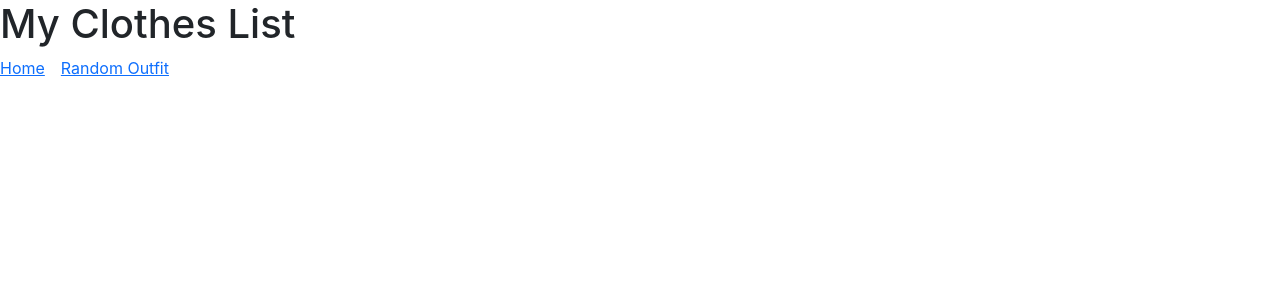
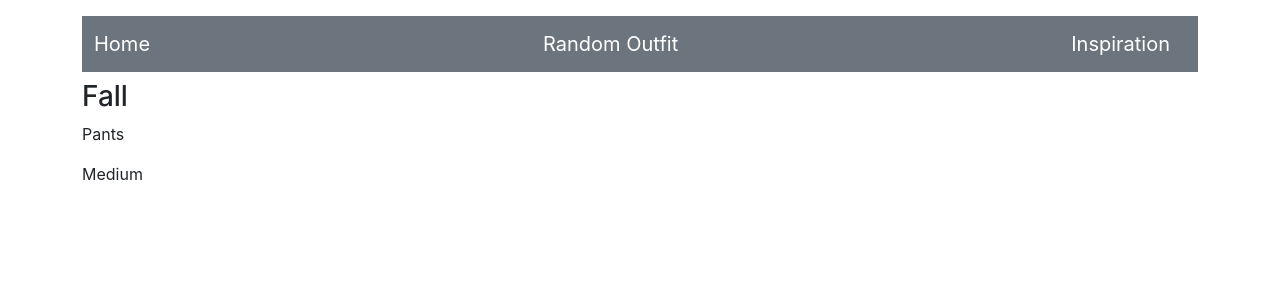
Before and after one commit to brittanykarite/clothing-portfolio-project, a React (Create React App) app: page /inspiration/1 in a window 1280 px wide. Shown: the top 300 px of the page. Built offline with nearby package versions, Linux system fonts and the light colour scheme.

Commit message:
add pages, filtering, navbar for Project Week 2

```diff
--- a/package.json
+++ b/package.json
@@ -11,6 +11,7 @@
     "react-dom": "^18.2.0",
     "react-router-dom": "^6.14.1",
     "react-scripts": "5.0.1",
+    "reactstrap": "^9.2.0",
     "web-vitals": "^2.1.4"
   },
   "scripts": {
--- a/src/App.js
+++ b/src/App.js
@@ -1,23 +1,31 @@
-import { useState } from 'react'
-import HomePage from './components/HomePage'
-import OutfitPage from './components/OutfitPage'
-import { TEST_CLOTHES } from './TEST_CLOTHES'
-// import ClothesCard from './components/ClothesCard'
-import { Link, Route, Routes } from 'react-router-dom'
+import { useState } from 'react';
+import HomePage from './components/HomePage';
+import OutfitPage from './components/OutfitPage';
+import { TEST_CLOTHES } from './TEST_CLOTHES';
+import { Link, Route, Routes } from 'react-router-dom';
+import InspirationPage from './components/InspirationPage';
+import { Container, Navbar, NavbarBrand } from 'reactstrap';
 
 function App() {
-  const [clothesList, setClothesList] = useState( TEST_CLOTHES )
+  const [clothesList, setClothesList] = useState(TEST_CLOTHES)
 
   return (
     <div>
-        <h1>My Clothes List</h1>
-        <Link to='/' className='btn-link me-3'>Home</Link>
-        <Link to='/random' className='btn-link'>Random Outfit</Link>
-        <Routes>
-          <Route path='/' element={ <HomePage clothesList={clothesList} /> } />
-          <Route path='/random' element={ <OutfitPage clothesList={clothesList} /> } />
-        </Routes>
-    </div>
+      <Container>
+      <Navbar className='my-2 mt-3' color='secondary' dark>
+        <NavbarBrand tag={Link} to='/'>Home</NavbarBrand>
+        <NavbarBrand tag={Link} to='/random'>Random Outfit</NavbarBrand>
+        <NavbarBrand tag={Link} to='/inspiration/:inspirationId'>Inspiration</NavbarBrand>
+      </Navbar>
+      </Container>
+      <Container>
+      <Routes>
+        <Route path='/' element={<HomePage clothesList={clothesList} />} />
+        <Route path='/random' element={<OutfitPage clothesList={clothesList} />} />
+        <Route path='/inspiration/:inspirationId' element={<InspirationPage clothesList={clothesList} />} />
+      </Routes>
+      </Container>
+    </div >
   );
 }
 
--- a/src/components/ClothesCard.js
+++ b/src/components/ClothesCard.js
@@ -1,10 +1,12 @@
+import { Link } from "react-router-dom";
 
-function ClothesCard (props) {
+function ClothesCard ({ clothes }) {
     return (
         <div className='bg-light border p-4 m-2'>
-          <h4>{props.clothes.category}</h4>
-          <p>{props.clothes.style}</p>
-          <p>{props.clothes.size}</p>
+          <h4>{clothes.category}</h4>
+          <p>{clothes.style}</p>
+          <p>{clothes.size}</p>
+          <Link to={'/clothes/' + clothes.id}>Details</Link>
         </div>
     )
 }
--- a/src/components/HomePage.js
+++ b/src/components/HomePage.js
@@ -24,4 +24,4 @@ export default function HomePage({ clothesList }) {
             {filteredClothes.map( c => <ClothesCard clothes={c} />)}
         </div>
     )
-}
+};
--- a/src/components/InspirationPage.js
+++ b/src/components/InspirationPage.js
@@ -1,5 +1,20 @@
-export default function InspirationPage() {
+import { useParams } from "react-router-dom"
+
+export default function InspirationPage({ clothesList }) {
+    let { inspirationId }  = useParams()
+    inspirationId = parseInt(inspirationId)
+
+    const clothes = clothesList.find(c => c.id === inspirationId)
+
+    if(!clothes) {
+        return <h2>Clothing not found</h2>
+    }
+
     return (
-        <div>Inspiration</div>
+        <div>
+            <h3>{clothes.category}</h3>
+            <p>{clothes.style}</p>
+            <p>{clothes.size}</p>
+        </div>
     )
-}
+};
--- a/src/components/OutfitPage.js
+++ b/src/components/OutfitPage.js
@@ -7,4 +7,4 @@ export default function OutfitPage({ clothesList }) {
             <h2 className='display-1'>{ randomOutfit.style }</h2>
         </div>
     )
-}
+};
```
Also changed, not shown: src/storage.js (added, +10 -0 lines), 1 other file (tests, documents, lock files or other folders).
